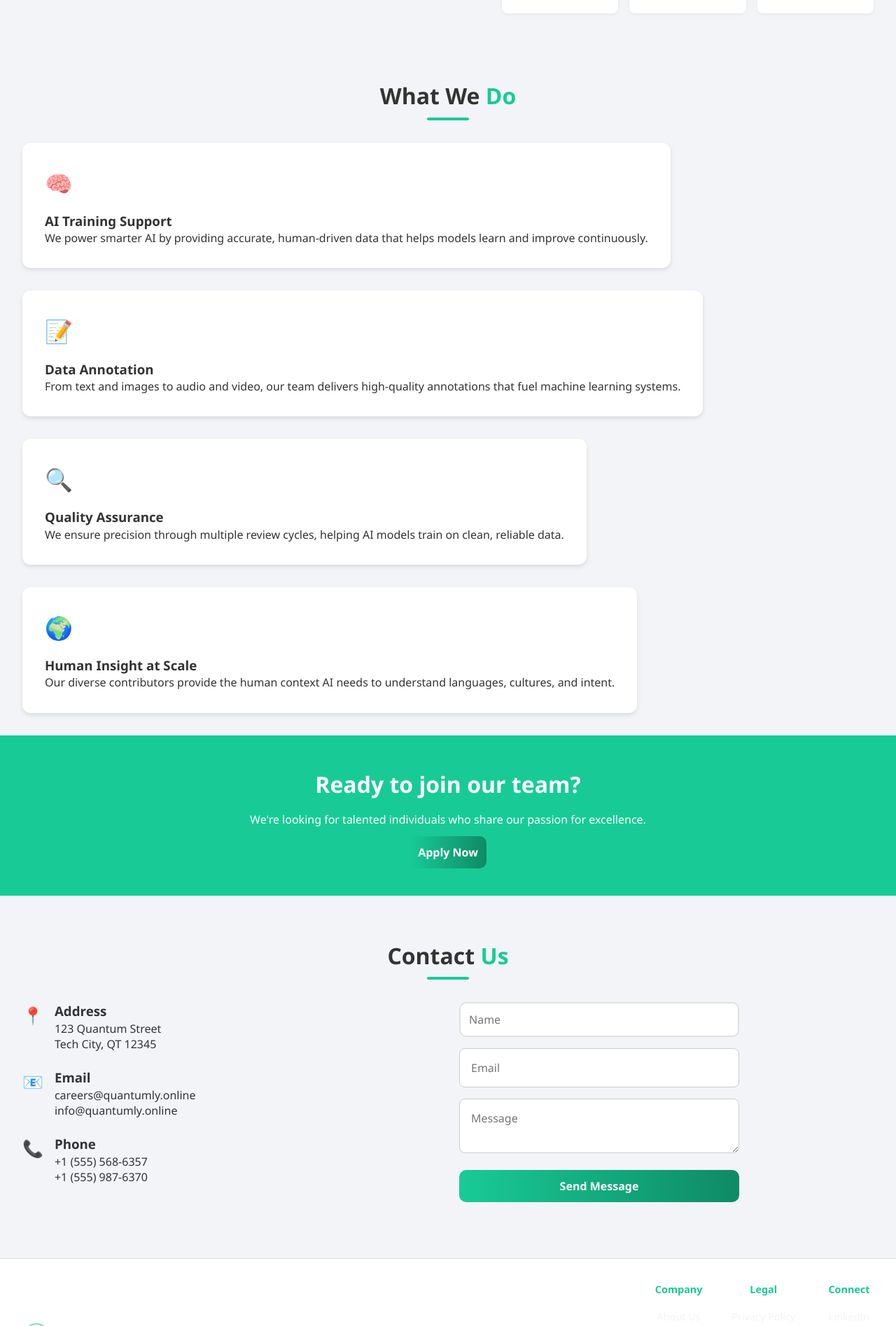
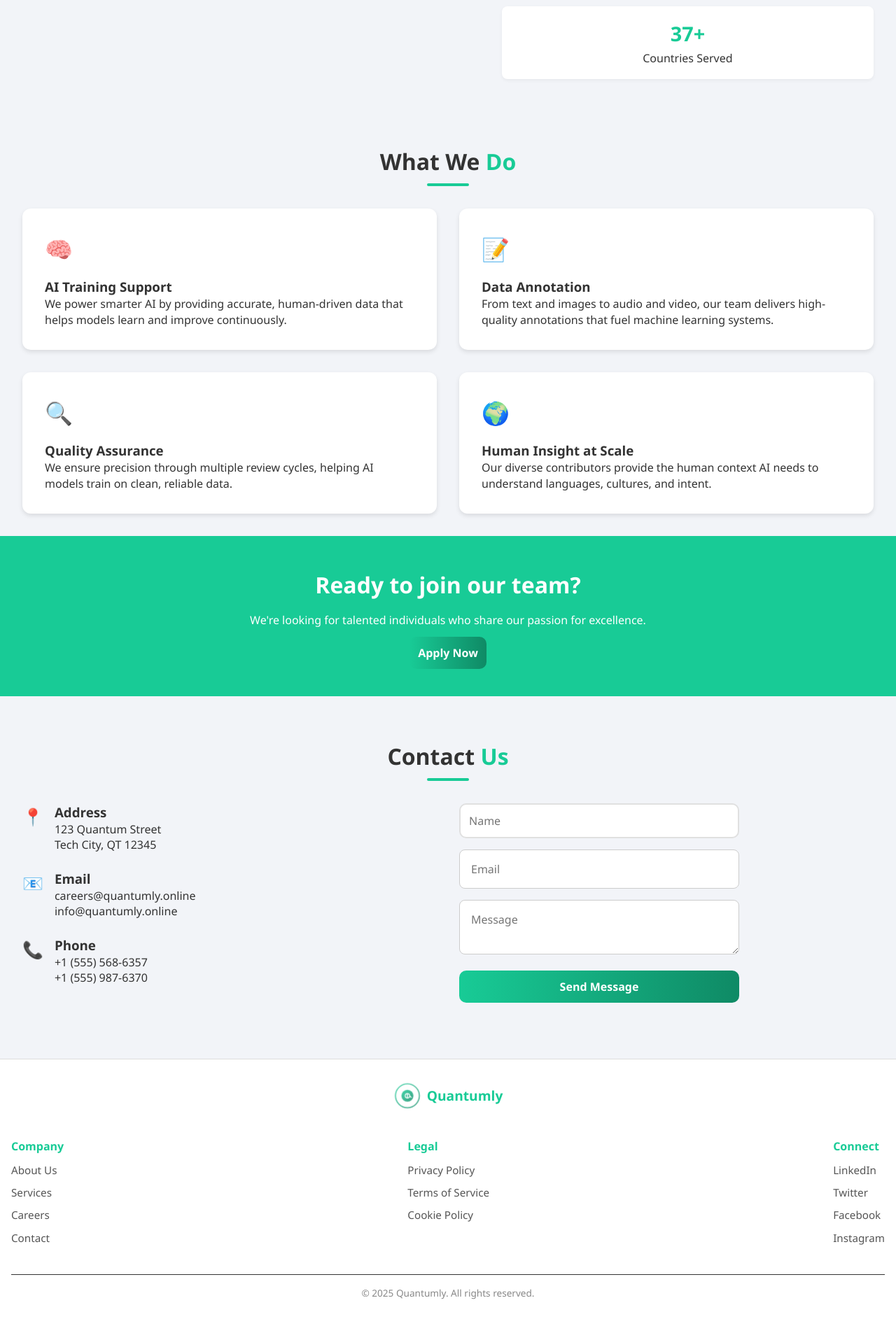
Before and after one commit to muangemutunga/shaka, a Flask app: page / in a window 1280 px wide. Shown: the part 773-2668 px from the top of the page at 70% size. After the commit the page ends 2630 px from the top, so only its background shows below. Run offline with Flask 3, Linux system fonts and the light colour scheme.

Commit message:
Update styles.css

```diff
--- a/static/styles.css
+++ b/static/styles.css
@@ -1514,3 +1514,84 @@ h1, h2, h3, p {
         gap: 0.5rem;
     }
 }
+
+
+
+
+/* Footer */
+footer {
+    background: white;
+    padding: 2rem 1rem;
+    text-align: center;
+    border-top: 1px solid #ddd;
+}
+
+.footer-content {
+    display: flex;
+    flex-direction: column;
+    gap: 2rem;
+}
+
+.footer-logo {
+    display: flex;
+    align-items: center;
+    justify-content: center;
+    gap: 0.5rem;
+    color: #18cb96;
+    font-weight: bold;
+}
+
+.footer-links {
+    display: flex;
+    flex-direction: column;
+    gap: 1.5rem;
+    text-align: left;
+}
+
+.footer-column h4 {
+    margin-bottom: 0.5rem;
+    font-size: 1rem;
+}
+
+.footer-column ul {
+    list-style: none;
+    padding: 0;
+}
+
+.footer-column ul li a {
+    color: #555;
+    font-size: 0.95rem;
+}
+
+.footer-bottom {
+    margin-top: 2rem;
+    font-size: 0.85rem;
+    color: #888;
+}
+
+/* Mobile Responsiveness (already built-in by layout, just confirm breakpoints if needed) */
+@media (min-width: 768px) {
+    nav ul {
+        flex-direction: row;
+        justify-content: center;
+    }
+
+    .about-content, .services-grid, .contact-container {
+        flex-direction: row;
+        flex-wrap: wrap;
+        justify-content: space-between;
+    }
+
+    .stat-item, .service-card {
+        flex: 1 1 calc(50% - 1rem);
+    }
+
+    .contact-info, .contact-form {
+        flex: 1 1 48%;
+    }
+
+    .footer-links {
+        flex-direction: row;
+        justify-content: space-between;
+    }
+}
```
